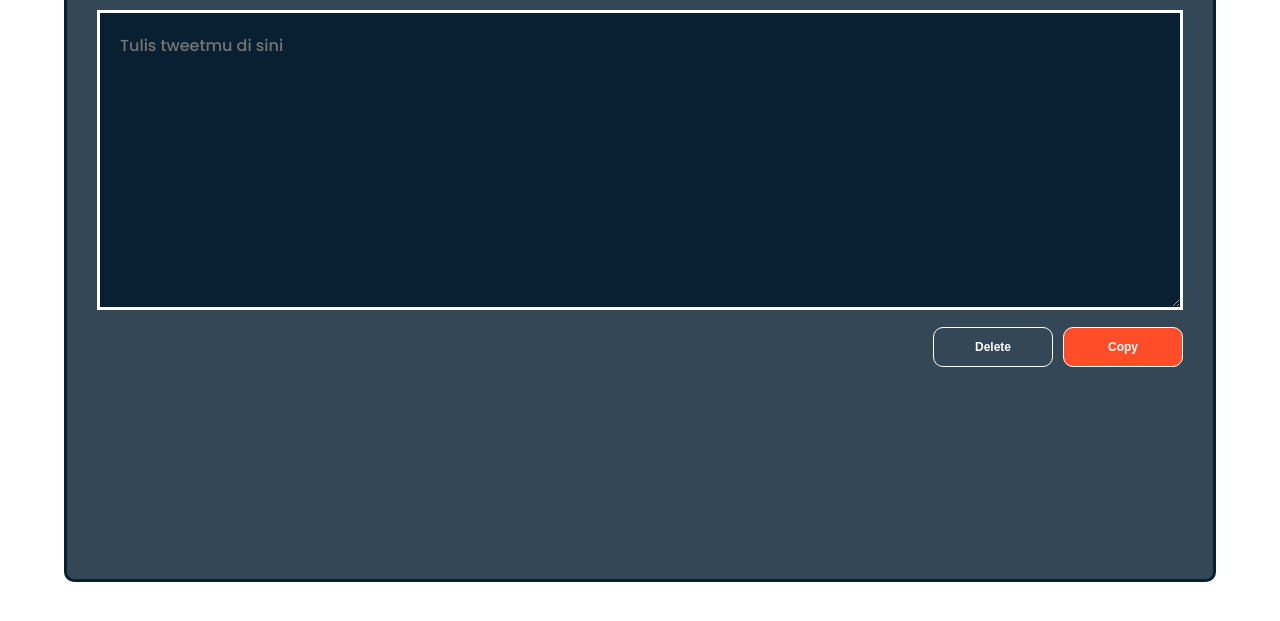
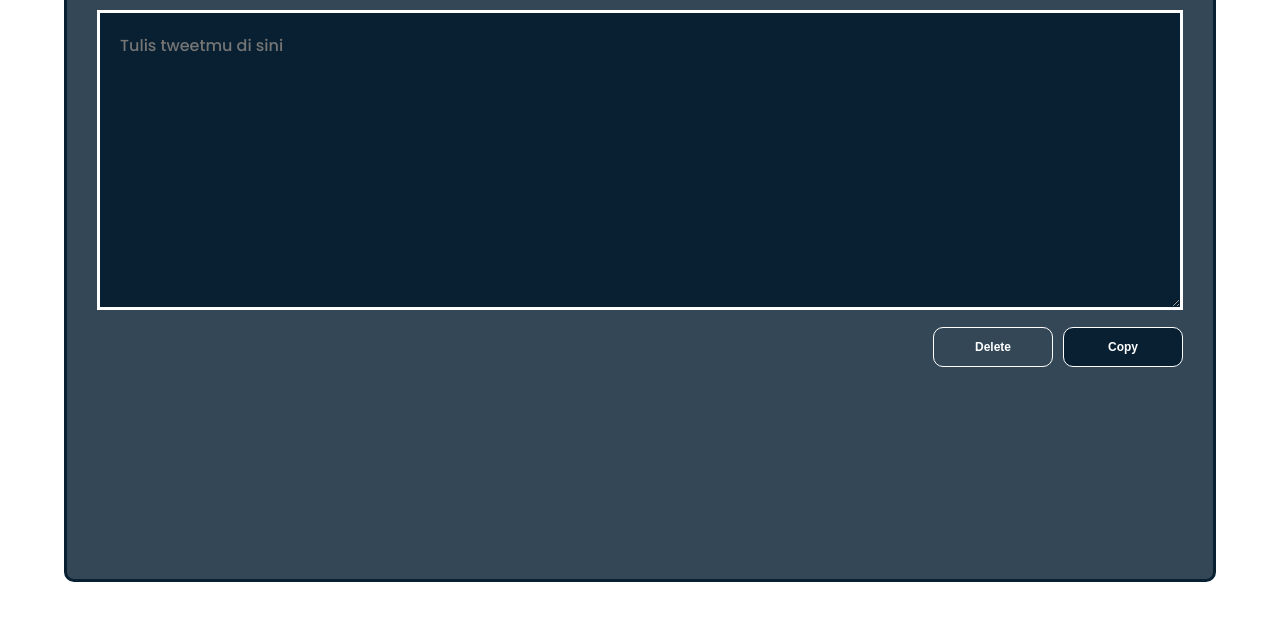
Before and after one commit to rafliogun49/rafliogun49.github.io, a plain HTML site: page index.html in a window 1280 px wide. Shown: the part 307-928 px from the top of the page. Drawn offline with Linux system fonts and the light colour scheme.

Commit message:
update button copy

```diff
--- a/style.css
+++ b/style.css
@@ -80,7 +80,7 @@ button{
     cursor: pointer;
 }
 .copy{
-    background: #FF4C29;
+    background: #082032;
     color: #fff;
 }
 .delete{
```
